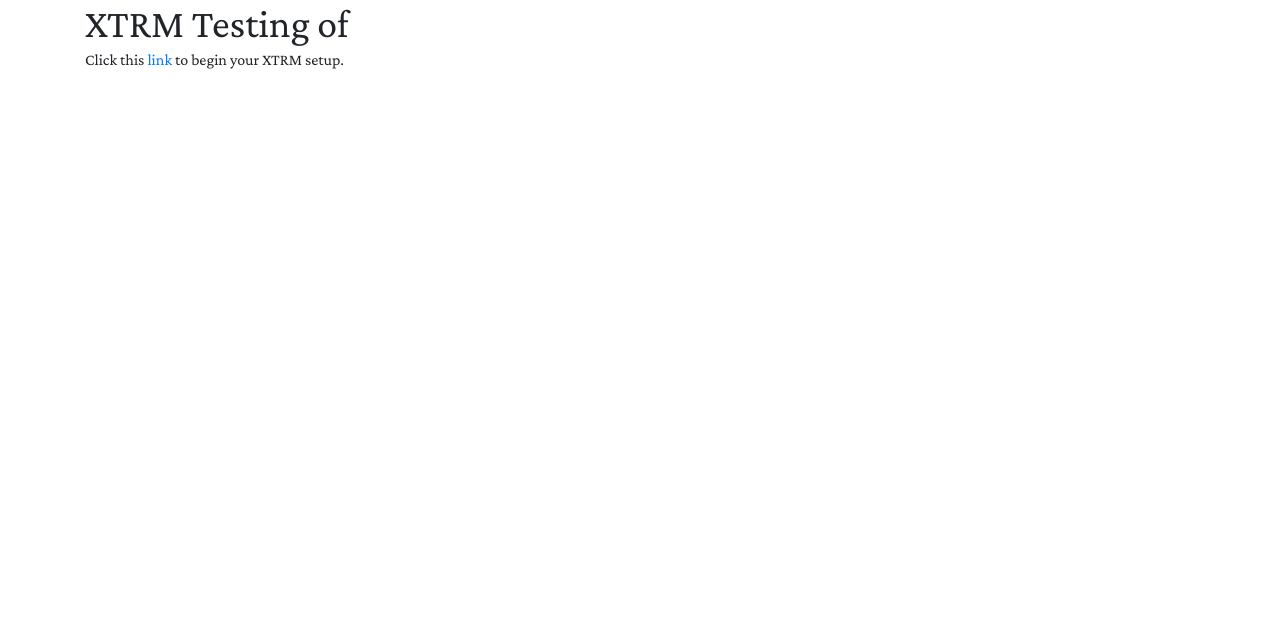
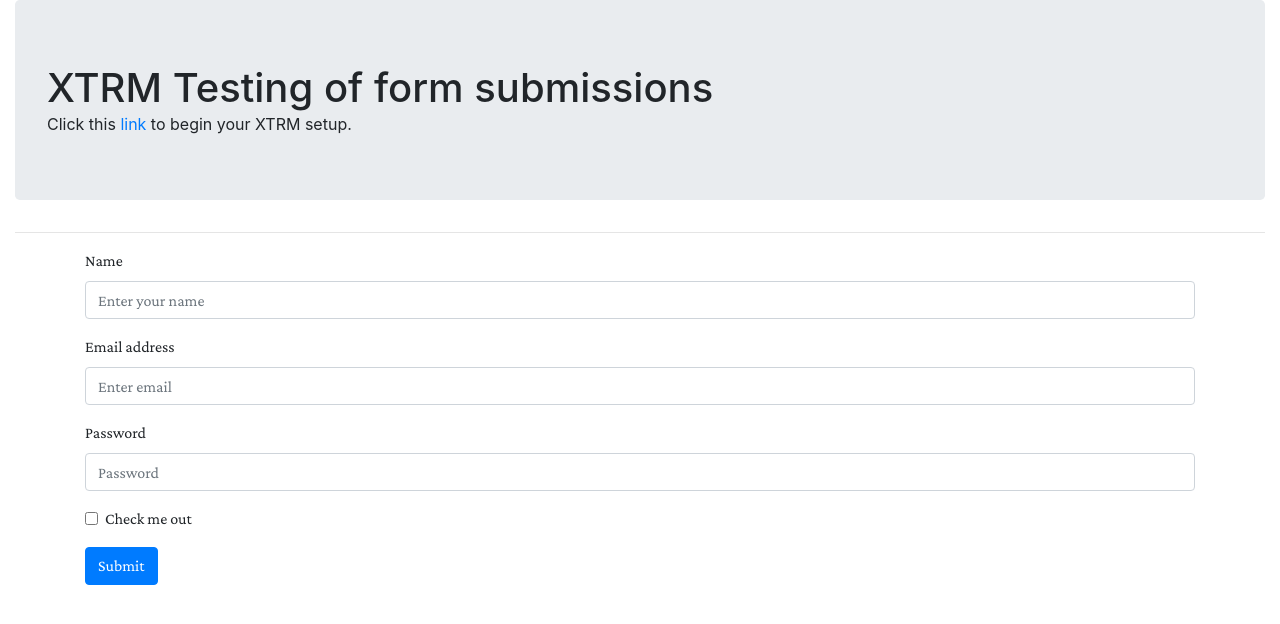
Before and after one commit to Chandler8/XTRM-Integration, a PHP site: page /andre.php in a window 1280 px wide. Shown: the top 624 px of the page. Run offline with PHP 8.4, Linux system fonts and the light colour scheme.

Commit message:
Changes to andre.php and XTRM.php

```diff
--- a/andre.php
+++ b/andre.php
@@ -10,9 +10,33 @@
         <link rel="stylesheet" href="https://fonts.googleapis.com/css2?family=Crimson+Pro">
     </head>
     <body>
-        <div class="container">
-            <h1>XTRM Testing of </h1>
-            <p>Click this <a href="https://www.xtrm.com/web/Register/SponSimpleSignup.aspx" target="_blank">link</a> to begin your XTRM setup.</p>
+        <div class="container-fluid">
+            <div class="jumbotron">
+                <h1>XTRM Testing of form submissions</h1>
+                <p>Click this <a href="https://www.xtrm.com/web/Register/SponSimpleSignup.aspx" target="_blank">link</a> to begin your XTRM setup.</p>
+            </div>
+            <hr>
+            <div class="container">
+                <form action="scripts/XTRM.php" method="POST">
+                    <div class="form-group">
+                        <label for="username">Name</label>
+                        <input type="text" class="form-control" id="username" placeholder="Enter your name">
+                    </div>
+                    <div class="form-group">
+                        <label for="email">Email address</label>
+                        <input type="email" class="form-control" id="email" placeholder="Enter email">
+                    </div>
+                    <div class="form-group">
+                        <label for="exampleInputPassword1">Password</label>
+                        <input type="password" class="form-control" id="exampleInputPassword1" placeholder="Password">
+                    </div>
+                    <div class="form-group form-check">
+                        <input type="checkbox" class="form-check-input" id="exampleCheck1">
+                        <label class="form-check-label" for="exampleCheck1">Check me out</label>
+                    </div>
+                    <button type="submit" class="btn btn-primary">Submit</button>
+                </form>
+            </div>
         </div>
     </body>
     <script src="https://code.jquery.com/jquery-3.3.1.slim.min.js" integrity="sha384-q8i/X+965DzO0rT7abK41JStQIAqVgRVzpbzo5smXKp4YfRvH+8abtTE1Pi6jizo" crossorigin="anonymous"></script>
```
Also changed, not shown: scripts/XTRM.php (added, +53 -0 lines).
